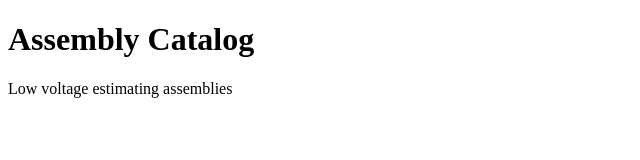
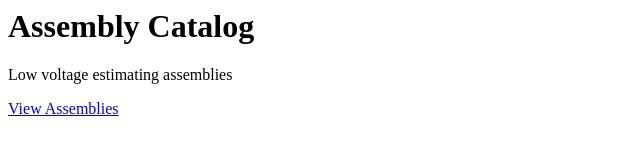
Before and after one commit to CT-PM/VDV_Estimating_Catalogs, a plain HTML site: page docs/index.html in a window 1280 px wide. Shown: the whole page, without its empty margins (0-640 px from the left). Drawn offline with Linux system fonts and the light colour scheme.

Commit message:
Add link to assemblies page

```diff
--- a/docs/index.html
+++ b/docs/index.html
@@ -1,13 +1,10 @@
-<!doctype html>
-<html lang="en">
-<head>
-  <meta charset="utf-8">
-  <title>Assembly Catalog</title>
-</head>
 <body>
 
   <h1>Assembly Catalog</h1>
   <p>Low voltage estimating assemblies</p>
 
+  <p>
+    <a href="./assemblies/index.html">View Assemblies</a>
+  </p>
+
 </body>
-</html>
```
